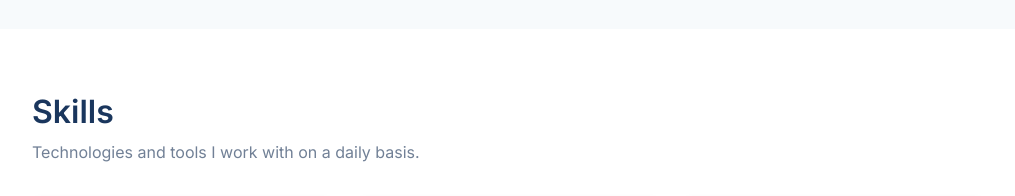
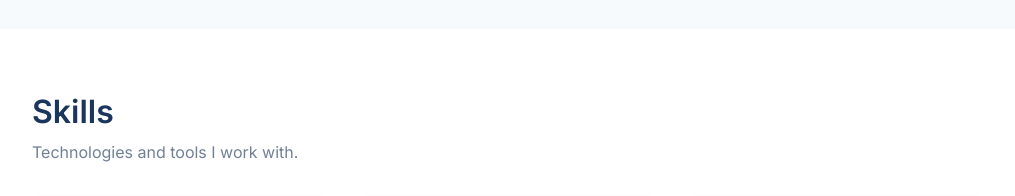
Before and after one commit to JariPD/Portfolio, a Next.js app: page / in a window 1280 px wide. Shown: the part 920-1116 px from the top of the page, without its empty margins (132-1147 px from the left). Built offline with nearby package versions, Linux system fonts and the light colour scheme.

Commit message:
fix: improve text clarity in Open Graph image and skills section

```diff
--- a/app/page.tsx
+++ b/app/page.tsx
@@ -84,7 +84,7 @@ export default async function Home() {
         <div className="container">
           <div className="section-heading reveal">
             <h2>Skills</h2>
-            <p className="text-gray">Technologies and tools I work with on a daily basis.</p>
+            <p className="text-gray">Technologies and tools I work with.</p>
           </div>
           <SkillsSection />
         </div>
--- a/lib/ogImage.tsx
+++ b/lib/ogImage.tsx
@@ -43,7 +43,7 @@ export default async function ogImage() {
             Jari Dijk
           </div>
           <div style={{ fontSize: 28, color: GRAY_TEXT, marginTop: 20, lineHeight: 1.4 }}>
-            Modern web apps, dashboards &amp; interactive experiences.
+            Modern web apps, dashboards &amp; intuitive user interfaces.
           </div>
           <div style={{ display: "flex", gap: 12, marginTop: 36 }}>
             {TAGS.map((tag) => (
```
